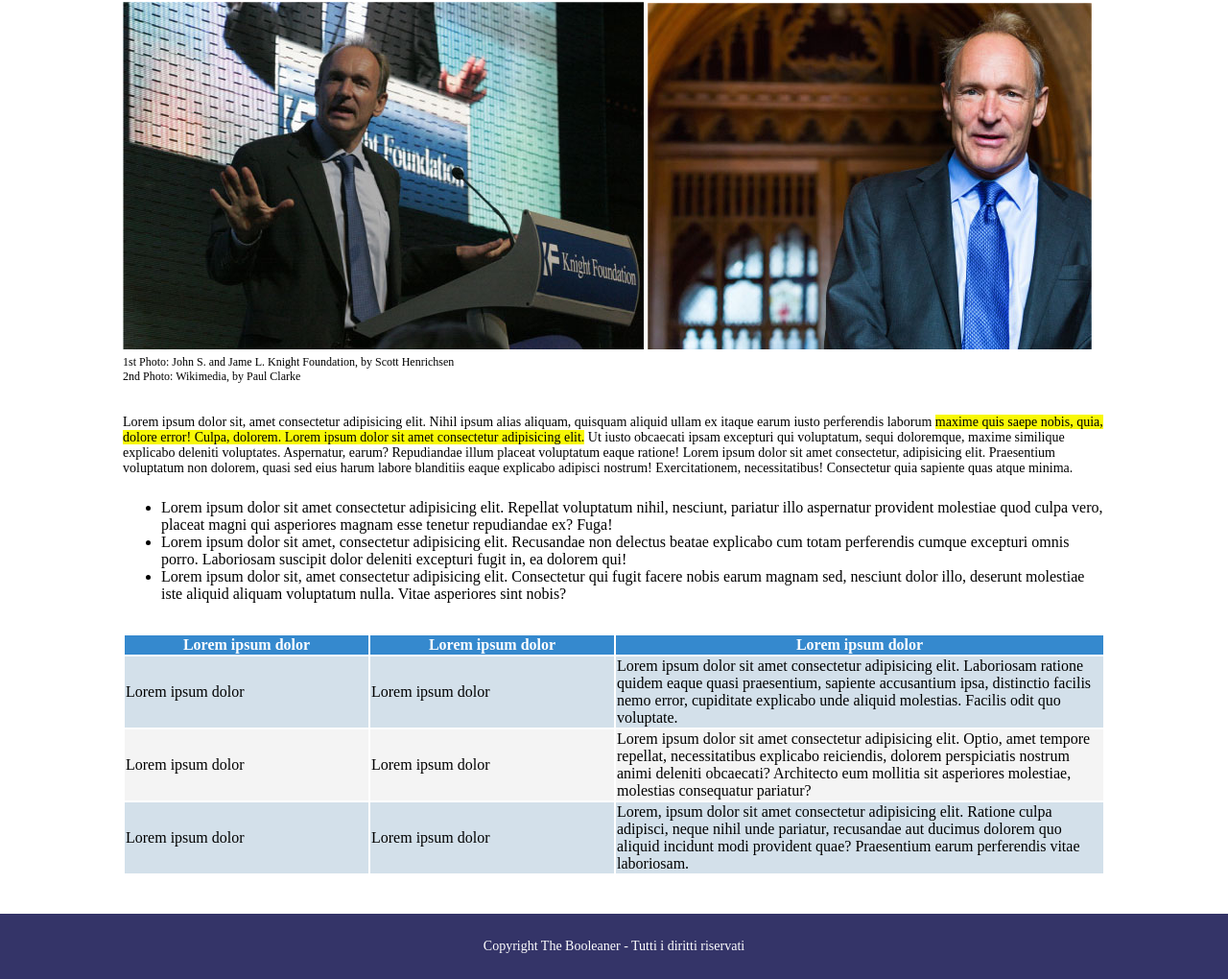
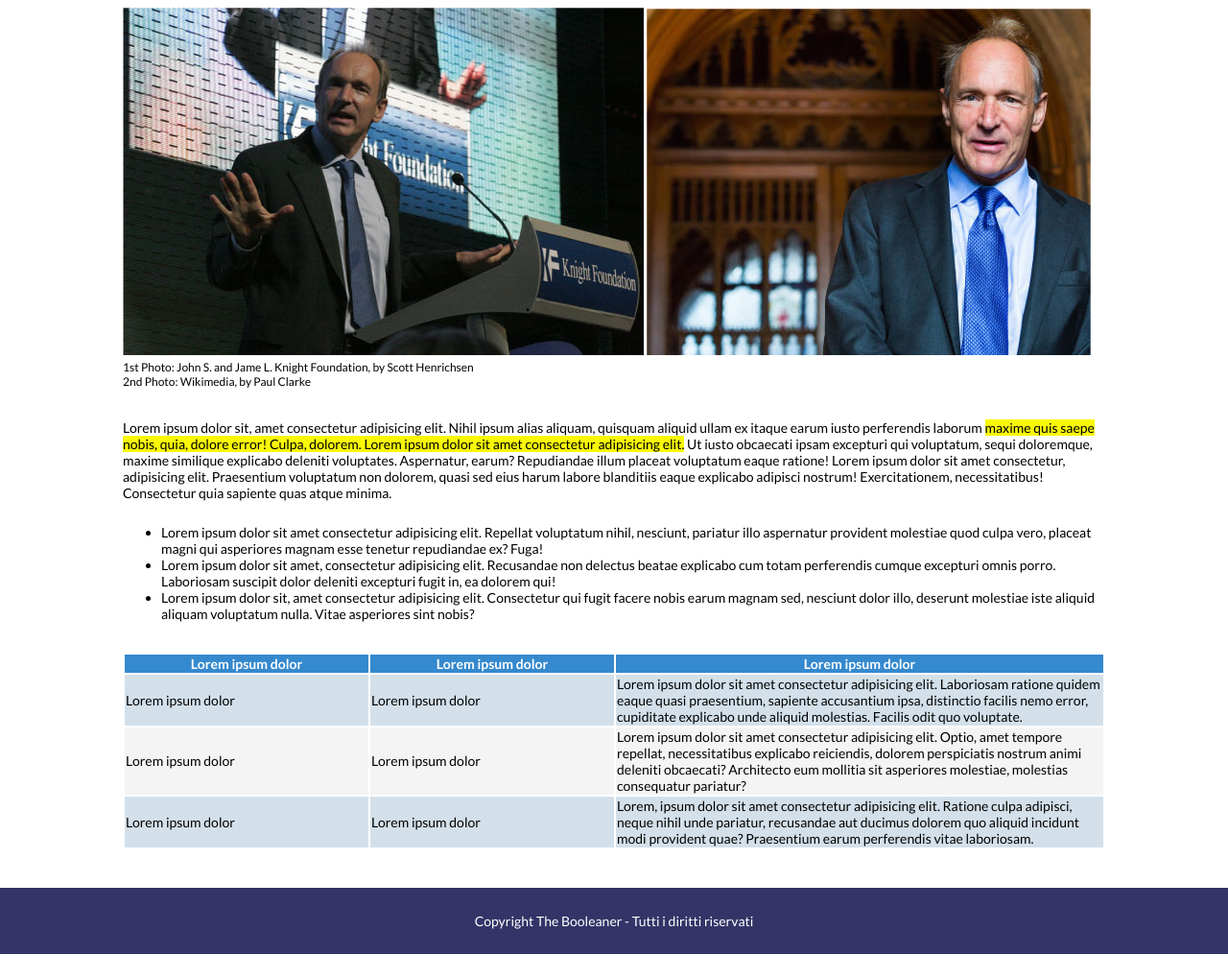
Before and after one commit to martinalumastro/nome-repo, a plain HTML site: page index.html in a window 1280 px wide. Shown: the part 290-1310 px from the top of the page at 96% size. After the commit the page ends 1284 px from the top, so only its background shows below. Drawn offline with Linux system fonts and the light colour scheme.

Commit message:
Page html css

```diff
--- a/css/style.css
+++ b/css/style.css
@@ -1,5 +1,6 @@
 body {
     margin: 0;
+    font-family: "Lato", sans-serif;
 }
 main {
     margin-bottom: 40px;
@@ -29,6 +30,7 @@ main {
 p {
     margin: 2px 0;
     font-size: 14px;
+    font-weight: 400;
 }
 
 /*Spazi sezioni*/
@@ -36,15 +38,14 @@ p {
     margin: 32px 0;
 }
 
-ul {
-    margin: 24px 0;
-}
 
 /*Titolo*/
 .title-article {
     font-size: 34px;
     color: rgb(17, 17, 17);
     margin-bottom: 0;
+    font-weight: 700;
+    font-style: normal;
 }
 
 /*Autore e data*/
@@ -74,7 +75,22 @@ ul {
     background-color: rgb(248, 248, 7);
 }
 
+
+
+ul {
+    margin: 24px 0;
+    font-size: 14px;
+    font-weight: 400;
+    font-style: normal;
+}
+
 /*tabella*/
+table {
+    font-size: 14px;
+    font-weight: 400;
+    font-style: normal;
+}
+
 thead {
     background-color: rgb(53, 137, 206);
     color: rgb(255, 255, 255);
@@ -92,9 +108,11 @@ thead {
     width: 50%;
 }
 
+/*Footer*/
 footer {
     background-color: rgb(52, 52, 104);
     padding: 24px;
     color: rgb(255, 255, 255);
     text-align: center;
+    font-size: 12px;
 }
--- a/index.html
+++ b/index.html
@@ -4,6 +4,9 @@
     <meta charset="UTF-8" />
     <meta name="viewport" content="width=devide-width, initial-scale=0.1" />
     <title>Curriculum Vitae</title>
+    <link rel="preconnect" href="https://fonts.googleapis.com">
+    <link rel="preconnect" href="https://fonts.gstatic.com" crossorigin>
+    <link href="https://fonts.googleapis.com/css2?family=Lato:ital,wght@0,100;0,300;0,400;0,700;0,900;1,100;1,300;1,400;1,700;1,900&display=swap" rel="stylesheet">
     <link rel="stylesheet" href="./css/style.css" />
   </head>
   <body>
```
